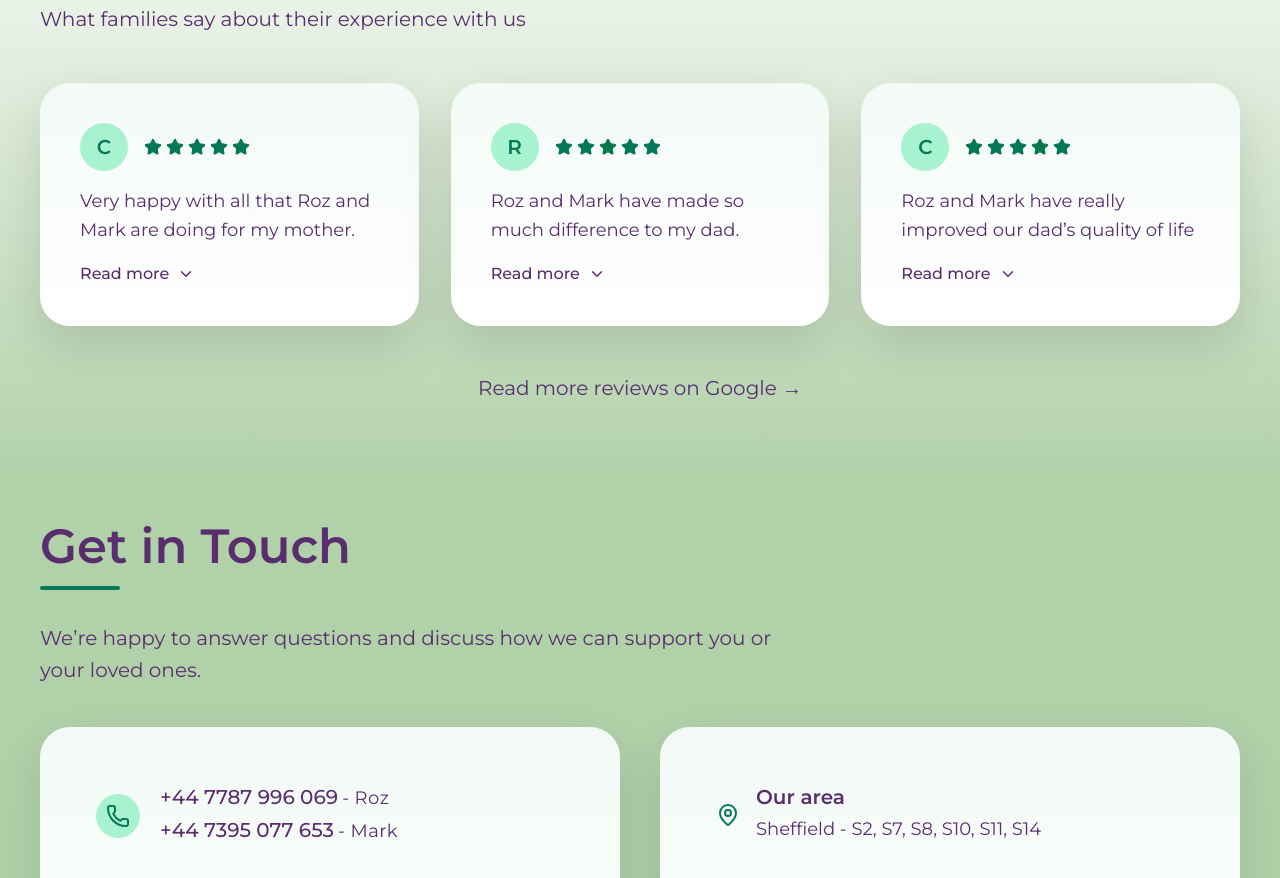
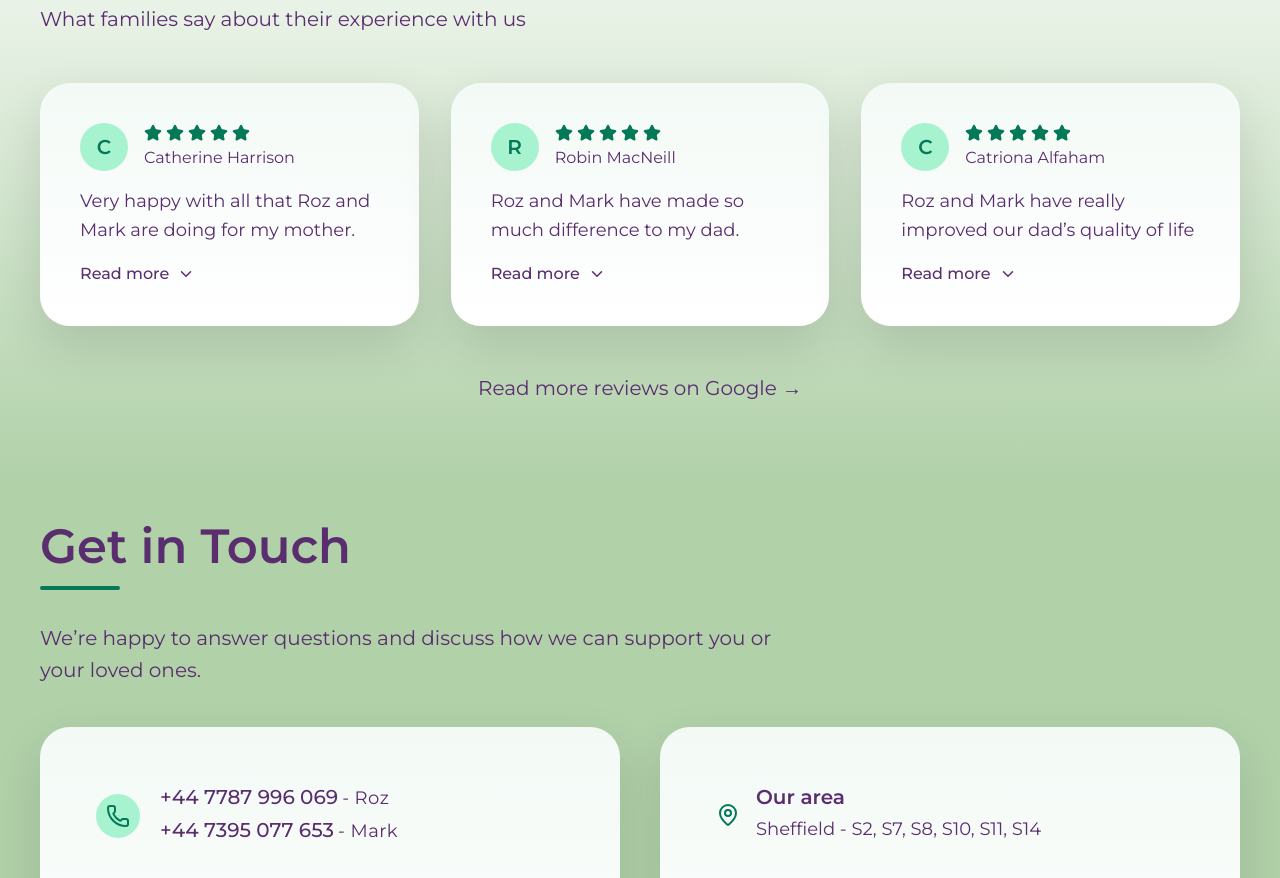
Before and after one commit to netkatya/PA-home-care, a Next.js app: page / in a window 1280 px wide. Shown: the part 4820-5698 px from the top of the page. Built offline with nearby package versions, Linux system fonts and the light colour scheme.

Commit message:
names added

```diff
--- a/components/Reviews.tsx
+++ b/components/Reviews.tsx
@@ -8,6 +8,7 @@ import { reviews } from "@/constants/reviews";
 
 type Review = {
   initial: string;
+  name: string;
   short: string;
   full: string;
 };
@@ -40,8 +41,9 @@ function ReviewCard({ review, index }: ReviewProps) {
         >
           {review.initial}
         </div>
+        <div>
           <div
-          className="flex gap-1 text-(--emerald-dark)"
+            className="flex gap-1 text-(--emerald-dark) mb-1"
             aria-label="5 out of 5 stars"
           >
             {[...Array(5)].map((_, i) => (
@@ -52,6 +54,8 @@ function ReviewCard({ review, index }: ReviewProps) {
                 aria-hidden="true"
               />
             ))}
+          </div>
+          <p>{review.name}</p>
         </div>
       </header>
 
--- a/constants/reviews.tsx
+++ b/constants/reviews.tsx
@@ -1,16 +1,19 @@
 export const reviews = [
   {
     initial: "C",
+    name: "Catherine Harrison",
     short: "Very happy with all that Roz and Mark are doing for my mother.",
     full: "Roz (who does the majority of the visits) especially has taken a lot of the pressure off me and goes above and beyond in so many ways. They are very kind and caring but also professional and really know their stuff. My mother likes both of them too! Highly recommend P.A. Homecare Services.",
   },
   {
     initial: "R",
+    name: "Robin MacNeill",
     short: "Roz and Mark have made so much difference to my dad.",
     full: "He had a stroke and is in a wheelchair now and had become quite reserved. He spends much more time out of the house now and is more happy and conversational. It is a joy to see. They look for what needs doing and do it rather than just doing what is on the care plan. The house has never looked as tidy and they keep on top of medication and food. We have experienced a number of care companies and Roz and Mark are the best we have worked with by some distance. They really care, if that makes sense.",
   },
   {
     initial: "C",
+    name: "Catriona Alfaham",
     short: "Roz and Mark have really improved our dad’s quality of life",
     full: "since they took over his care. They have a great relationship with him and bring out the best in him. He had a stroke some time ago and lost his wife a few years ago too so sometimes gets very low in mood. Roz and Mark brought his enjoyment for life back. They go above and beyond looking after our dad and taking the initiative around the house. I feel that they look after him so well that they actually look after us all by extension.",
   },
```
Lines whose indentation alone changed are shown as unchanged.
